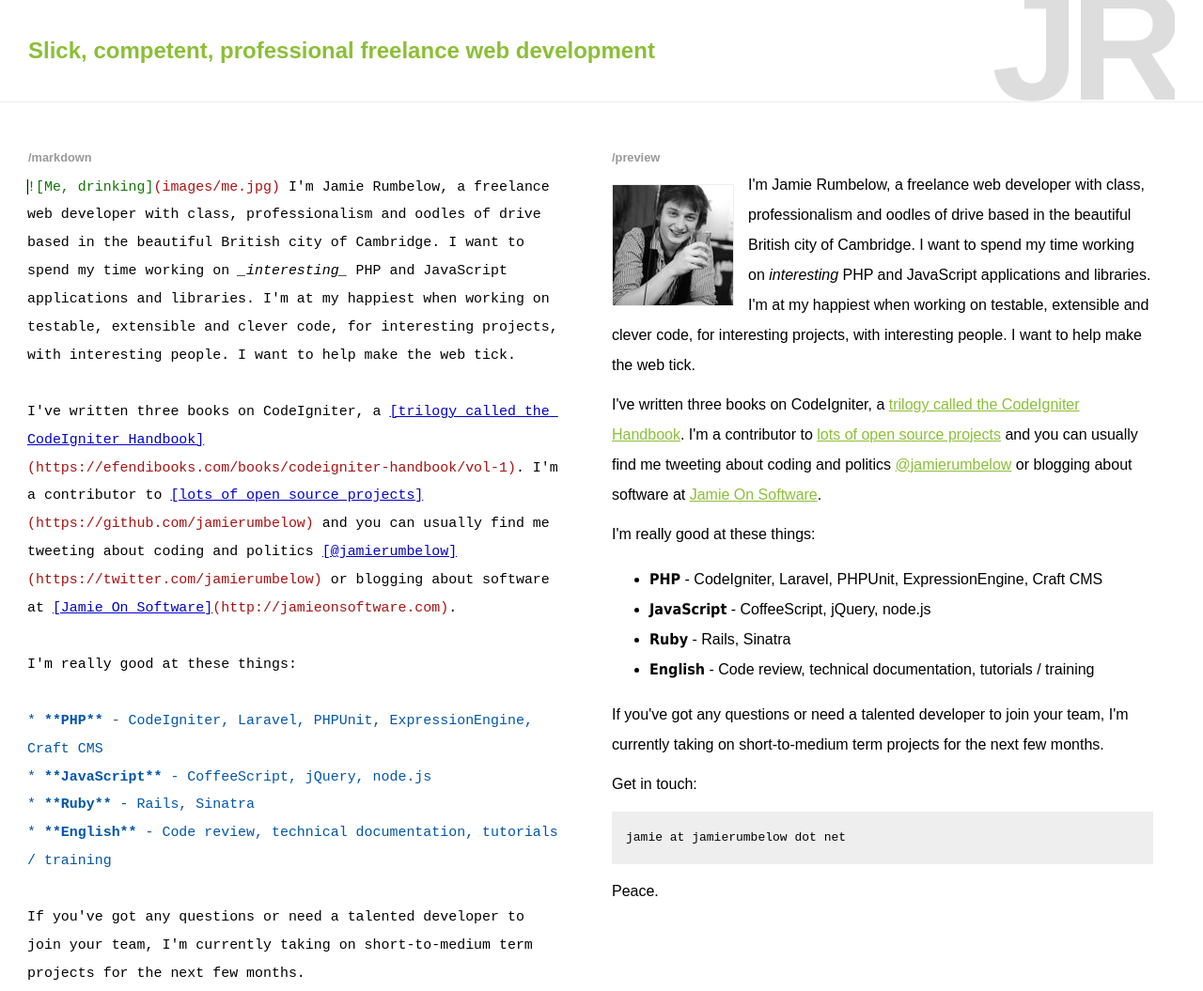
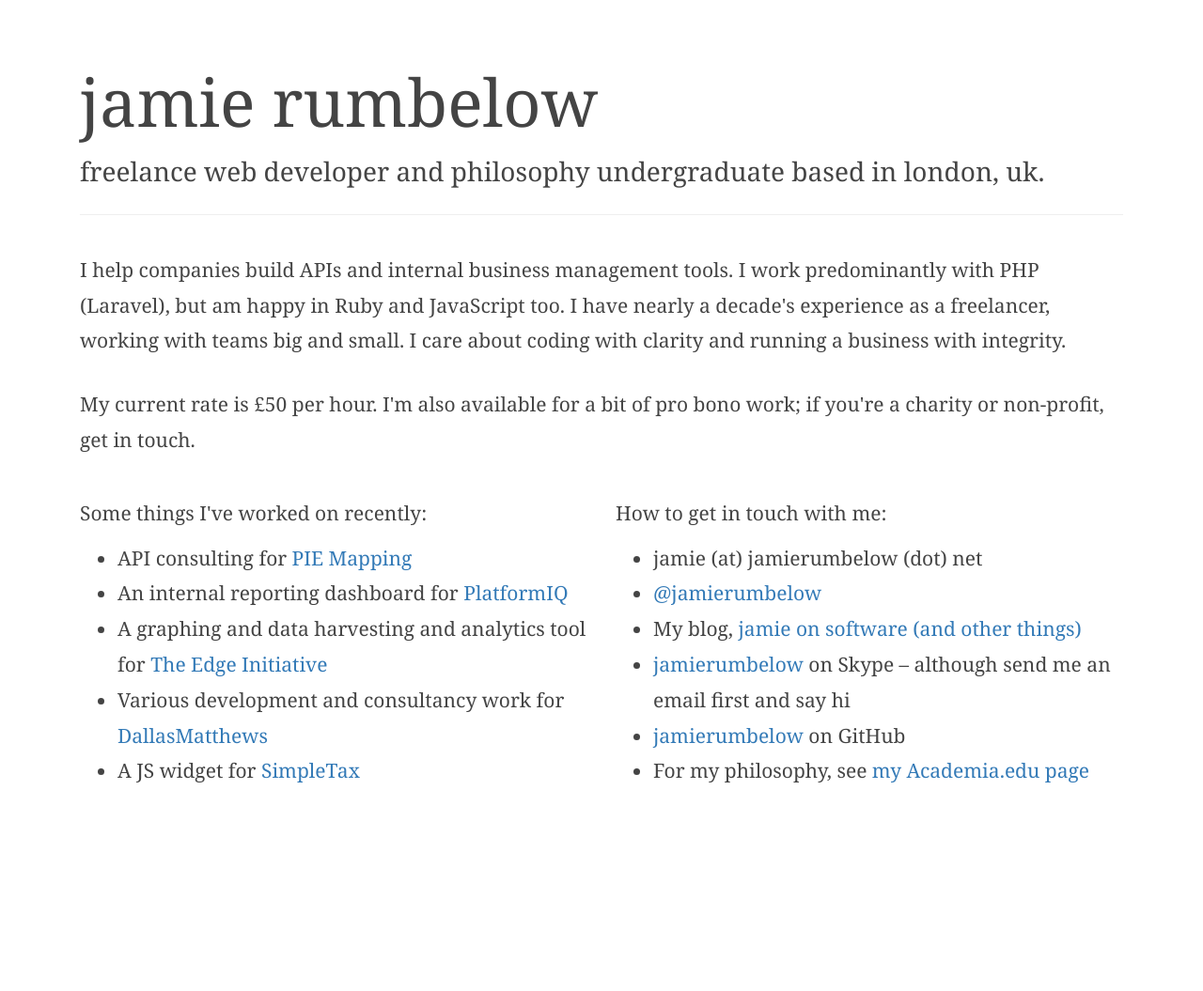
Before and after one commit to jamierumbelow/jamierumbelow.github.io, a plain HTML site: page index.html in a window 1280 px wide. Shown: the top 1055 px of the page at 94% size. After the commit the page ends 900 px from the top, so only its background shows below. Drawn offline with nearby package versions, Linux system fonts and the light colour scheme; a web font is replaced by a local one.

Commit message:
Adding new content and design

```diff
--- a/index.html
+++ b/index.html
@@ -1,92 +1,43 @@
-<!DOCTYPE html>
+<!doctype html>
 <html>
 <head>
-    <title>Freelance Web Development | Jamie Rumbelow</title>
+    <title>jamie rumbelow</title>
 
-    <link href='http://fonts.googleapis.com/css?family=Average+Sans' rel='stylesheet' type='text/css'>
-    <link rel="stylesheet" type="text/css" href="stylesheets/codemirror.css">
-    <link rel="stylesheet" type="text/css" href="stylesheets/style.css">
-
-    <script type="text/javascript" src="javascripts/jquery-2.0.1.min.js"></script>
-    <script type="text/javascript" src="javascripts/codemirror.js"></script>
-    <script type="text/javascript" src="javascripts/codemirror.markdown.js"></script>
-    <script type="text/javascript" src="javascripts/showdown-0.3.1.js"></script>
-
-    <script>
-        $(function()
-        {
-            /**
-             * Fire up a new instance of the CodeMirror editor and set the
-             * configuration values
-             */
-            var editor = CodeMirror($('#editor-wrapper').get(0),
-            {
-                value: $('#editor-content').attr('data-content'),
-                mode:  "markdown",
-                lineWrapping: true,
-                viewportMargin: Infinity,
-                autofocus: true
-            });
-
-            /**
-             * When the content of the editor changes, we want to regenerate
-             * the preview from the Markdown source
-             */
-            editor.on('change', function(instance, changeObj)
-            {
-                var src = instance.getValue(),
-                    md = new window.Showdown.converter();
-
-                $('#preview').html(md.makeHtml(src));
-
-                if (typeof changeObj.next !== "undefined")
-                {
-                    next();
-                }
-            });
-
-            /**
-             * Generate the preview instantly... @todo Move this into pre-rendered HTML below
-             */
-            var md = new window.Showdown.converter();
-
-            $('#preview').html(md.makeHtml(editor.getValue()));
-        });
-    </script>
+    <link href="http://fonts.googleapis.com/css?family=Gentium+Book+Basic" rel="stylesheet">
+    <link rel="stylesheet" href="https://maxcdn.bootstrapcdn.com/bootstrap/3.3.4/css/bootstrap.min.css">
+    <link href="stylesheets/style.css" rel="stylesheet">
 </head>
 <body>
-    <section>
-        <header>
-            <h1><a href="/" rel="home">JR</a></h1>
-            <h2>Slick, competent, professional freelance web development</h2>
-        </header>
-
-        <div id="editor-wrapper">
-            <h3>Markdown</h3>
-            <div id="editor-content" data-content="![Me, drinking](images/me.jpg) I'm Jamie Rumbelow, a freelance web developer with class, professionalism and oodles of drive based in the beautiful British city of Cambridge. I want to spend my time working on _interesting_ PHP and JavaScript applications and libraries. I'm at my happiest when working on testable, extensible and clever code, for interesting projects, with interesting people. I want to help make the web tick.
-
-I've written three books on CodeIgniter, a [trilogy called the CodeIgniter Handbook](https://efendibooks.com/books/codeigniter-handbook/vol-1). I'm a contributor to [lots of open source projects](https://github.com/jamierumbelow) and you can usually find me tweeting about coding and politics [@jamierumbelow](https://twitter.com/jamierumbelow) or blogging about software at [Jamie On Software](http://jamieonsoftware.com).
-
-I'm really good at these things:
-
-* **PHP** - CodeIgniter, Laravel, PHPUnit, ExpressionEngine, Craft CMS
-* **JavaScript** - CoffeeScript, jQuery, node.js
-* **Ruby** - Rails, Sinatra
-* **English** - Code review, technical documentation, tutorials / training
-
-If you've got any questions or need a talented developer to join your team, I'm currently taking on short-to-medium term projects for the next few months.
-
-Get in touch:
-
-    jamie at jamierumbelow dot net
-
-Peace."></div>
-        </div>
-
-        <div id="preview-wrapper">
-            <h3>Preview</h3>
-            <div id="preview"></div>
-        </div>
-    </section>
+	<div class="container">
+		<div class="col-md-12">
+			<h1>Jamie Rumbelow</h1>
+			<h2>Freelance web developer and philosophy undergraduate based in London, UK.</h2>
+		</div>
+		<div class="col-md-12">
+			<p>I help companies build APIs and internal business management tools. I work predominantly with PHP (Laravel), but am happy in Ruby and JavaScript too. I have nearly a decade's experience as a freelancer, working with teams big and small. I care about coding with clarity and running a business with integrity.</p>
+			<p>My current rate is £50 per hour. I'm also available for a bit of pro bono work; if you're a charity or non-profit, get in touch.</p>
+		</div>
+		<div class="col-md-6">
+			<p>Some things I've worked on recently:</p>
+			<ul>
+				<li>API consulting for <a href="http://piemapping.com" target="_blank">PIE Mapping</a></li>
+				<li>An internal reporting dashboard for <a href="http://www.platformiq.com/" target="_blank">PlatformIQ</a></li>
+				<li>A graphing and data harvesting and analytics tool for <a href="http://www.edgeinitiative.com/" target="_blank">The Edge Initiative</a></li>
+				<li>Various development and consultancy work for <a href="http://www.dallasmatthews.co.uk/">DallasMatthews</a></li>
+				<li>A JS widget for <a href="https://www.gosimpletax.com/">SimpleTax</a></li>
+			</ul>
+		</div>
+		<div class="col-md-6">
+			<p>How to get in touch with me:</p>
+			<ul>
+				<li>jamie (at) jamierumbelow (dot) net</li>
+				<li><a href="http://twitter.com/jamierumbelow">@jamierumbelow</a></li>
+				<li>My blog, <a href="http://jamieonsoftware.com">jamie on software (and other things)</a></li>
+				<li><a href="skype:jamierumbelow?add">jamierumbelow</a> on Skype – although send me an email first and say hi</li>
+				<li><a href="https://github.com/jamierumbelow">jamierumbelow</a> on GitHub</li>
+				<li>For my philosophy, see <a href="https://nchum.academia.edu/jamierumbelow">my Academia.edu page</a></li>
+			</ul>
+		</div>
+	</div>
 </body>
 </html>
--- a/stylesheets/codemirror.css
+++ /dev/null
@@ -1,249 +0,0 @@
-/* BASICS */
-
-.CodeMirror {
-  /* Set height, width, borders, and global font properties here */
-  font-family: monospace;
-  height: 300px;
-}
-.CodeMirror-scroll {
-  /* Set scrolling behaviour here */
-  overflow: auto;
-}
-
-/* PADDING */
-
-.CodeMirror-lines {
-  padding: 4px 0; /* Vertical padding around content */
-}
-.CodeMirror pre {
-  padding: 0 4px; /* Horizontal padding of content */
-}
-
-.CodeMirror-scrollbar-filler, .CodeMirror-gutter-filler {
-  background-color: white; /* The little square between H and V scrollbars */
-}
-
-/* GUTTER */
-
-.CodeMirror-gutters {
-  border-right: 1px solid #ddd;
-  background-color: #f7f7f7;
-  white-space: nowrap;
-}
-.CodeMirror-linenumbers {}
-.CodeMirror-linenumber {
-  padding: 0 3px 0 5px;
-  min-width: 20px;
-  text-align: right;
-  color: #999;
-}
-
-/* CURSOR */
-
-.CodeMirror div.CodeMirror-cursor {
-  border-left: 1px solid black;
-  z-index: 3;
-}
-/* Shown when moving in bi-directional text */
-.CodeMirror div.CodeMirror-secondarycursor {
-  border-left: 1px solid silver;
-}
-.CodeMirror.cm-keymap-fat-cursor div.CodeMirror-cursor {
-  width: auto;
-  border: 0;
-  background: #7e7;
-  z-index: 1;
-}
-/* Can style cursor different in overwrite (non-insert) mode */
-.CodeMirror div.CodeMirror-cursor.CodeMirror-overwrite {}
-
-.cm-tab { display: inline-block; }
-
-/* DEFAULT THEME */
-
-.cm-s-default .cm-keyword {color: #708;}
-.cm-s-default .cm-atom {color: #219;}
-.cm-s-default .cm-number {color: #164;}
-.cm-s-default .cm-def {color: #00f;}
-.cm-s-default .cm-variable {color: black;}
-.cm-s-default .cm-variable-2 {color: #05a;}
-.cm-s-default .cm-variable-3 {color: #085;}
-.cm-s-default .cm-property {color: black;}
-.cm-s-default .cm-operator {color: black;}
-.cm-s-default .cm-comment {color: #a50;}
-.cm-s-default .cm-string {color: #a11;}
-.cm-s-default .cm-string-2 {color: #f50;}
-.cm-s-default .cm-meta {color: #555;}
-.cm-s-default .cm-error {color: #f00;}
-.cm-s-default .cm-qualifier {color: #555;}
-.cm-s-default .cm-builtin {color: #30a;}
-.cm-s-default .cm-bracket {color: #997;}
-.cm-s-default .cm-tag {color: #170;}
-.cm-s-default .cm-attribute {color: #00c;}
-.cm-s-default .cm-header {color: blue;}
-.cm-s-default .cm-quote {color: #090;}
-.cm-s-default .cm-hr {color: #999;}
-.cm-s-default .cm-link {color: #00c;}
-
-.cm-negative {color: #d44;}
-.cm-positive {color: #292;}
-.cm-header, .cm-strong {font-weight: bold;}
-.cm-em {font-style: italic;}
-.cm-link {text-decoration: underline;}
-
-.cm-invalidchar {color: #f00;}
-
-div.CodeMirror span.CodeMirror-matchingbracket {color: #0f0;}
-div.CodeMirror span.CodeMirror-nonmatchingbracket {color: #f22;}
-
-/* STOP */
-
-/* The rest of this file contains styles related to the mechanics of
-   the editor. You probably shouldn't touch them. */
-
-.CodeMirror {
-  line-height: 1;
-  position: relative;
-  overflow: hidden;
-  background: white;
-  color: black;
-}
-
-.CodeMirror-scroll {
-  /* 30px is the magic margin used to hide the element's real scrollbars */
-  /* See overflow: hidden in .CodeMirror */
-  margin-bottom: -30px; margin-right: -30px;
-  padding-bottom: 30px; padding-right: 30px;
-  height: 100%;
-  outline: none; /* Prevent dragging from highlighting the element */
-  position: relative;
-}
-.CodeMirror-sizer {
-  position: relative;
-}
-
-/* The fake, visible scrollbars. Used to force redraw during scrolling
-   before actuall scrolling happens, thus preventing shaking and
-   flickering artifacts. */
-.CodeMirror-vscrollbar, .CodeMirror-hscrollbar, .CodeMirror-scrollbar-filler, .CodeMirror-gutter-filler {
-  position: absolute;
-  z-index: 6;
-  display: none;
-}
-.CodeMirror-vscrollbar {
-  right: 0; top: 0;
-  overflow-x: hidden;
-  overflow-y: scroll;
-}
-.CodeMirror-hscrollbar {
-  bottom: 0; left: 0;
-  overflow-y: hidden;
-  overflow-x: scroll;
-}
-.CodeMirror-scrollbar-filler {
-  right: 0; bottom: 0;
-}
-.CodeMirror-gutter-filler {
-  left: 0; bottom: 0;
-}
-
-.CodeMirror-gutters {
-  position: absolute; left: 0; top: 0;
-  padding-bottom: 30px;
-  z-index: 3;
-}
-.CodeMirror-gutter {
-  white-space: normal;
-  height: 100%;
-  padding-bottom: 30px;
-  margin-bottom: -32px;
-  display: inline-block;
-  /* Hack to make IE7 behave */
-  *zoom:1;
-  *display:inline;
-}
-.CodeMirror-gutter-elt {
-  position: absolute;
-  cursor: default;
-  z-index: 4;
-}
-
-.CodeMirror-lines {
-  cursor: text;
-}
-.CodeMirror pre {
-  /* Reset some styles that the rest of the page might have set */
-  -moz-border-radius: 0; -webkit-border-radius: 0; border-radius: 0;
-  border-width: 0;
-  background: transparent;
-  font-family: inherit;
-  font-size: inherit;
-  margin: 0;
-  white-space: pre;
-  word-wrap: normal;
-  line-height: inherit;
-  color: inherit;
-  z-index: 2;
-  position: relative;
-  overflow: visible;
-}
-.CodeMirror-wrap pre {
-  word-wrap: break-word;
-  white-space: pre-wrap;
-  word-break: normal;
-}
-.CodeMirror-linebackground {
-  position: absolute;
-  left: 0; right: 0; top: 0; bottom: 0;
-  z-index: 0;
-}
-
-.CodeMirror-linewidget {
-  position: relative;
-  z-index: 2;
-  overflow: auto;
-}
-
-.CodeMirror-widget {
-  display: inline-block;
-}
-
-.CodeMirror-wrap .CodeMirror-scroll {
-  overflow-x: hidden;
-}
-
-.CodeMirror-measure {
-  position: absolute;
-  width: 100%; height: 0px;
-  overflow: hidden;
-  visibility: hidden;
-}
-.CodeMirror-measure pre { position: static; }
-
-.CodeMirror div.CodeMirror-cursor {
-  position: absolute;
-  visibility: hidden;
-  border-right: none;
-  width: 0;
-}
-.CodeMirror-focused div.CodeMirror-cursor {
-  visibility: visible;
-}
-
-.CodeMirror-selected { background: #d9d9d9; }
-.CodeMirror-focused .CodeMirror-selected { background: #d7d4f0; }
-
-.cm-searching {
-  background: #ffa;
-  background: rgba(255, 255, 0, .4);
-}
-
-/* IE7 hack to prevent it from returning funny offsetTops on the spans */
-.CodeMirror span { *vertical-align: text-bottom; }
-
-@media print {
-  /* Hide the cursor when printing */
-  .CodeMirror div.CodeMirror-cursor {
-    visibility: hidden;
-  }
-}
--- a/stylesheets/style.css
+++ b/stylesheets/style.css
@@ -1,113 +1,38 @@
-body {
-  margin: 0;
-  font-family: 'Average Sans', sans-serif;
-  line-height: 2; }
+body
+{
+    font-family: 'Gentium Book Basic', Georgia, serif;
+    color: #444;
+    text-transform: lowercase;
+    padding-bottom: 50px;
+}
 
-section {
-  max-width: 1362px; }
-  section header {
+.container
+{
+    margin-top: 50px;
+}
+
+h1
+{
+    font-family: 'Gentium Book Basic', Georgia, serif;
+    font-size: 5em;
+}
+
+h2
+{
+    font-size: 2em;
     border-bottom: 1px solid #EEE;
-    padding: 30px; }
-    section header h1 {
-      float: right;
-      height: 230px;
-      overflow: hidden;
-      margin-top: -150px; }
-      section header h1 a {
-        font-family: 'Helvetica Neue';
-        font-size: 7em;
-        letter-spacing: -10px;
-        text-decoration: none;
-        color: #DDD; }
-        section header h1 a:hover {
-          color: #aaaaaa; }
-    section header h2 {
-      margin: 0;
-      color: #8bbf36;
-      font-size: 1.5em; }
-  section #editor-content {
-    display: none; }
-  section #editor-wrapper {
-    clear: both;
-    width: 45%;
-    padding: 25px;
-    float: left; }
-    section #editor-wrapper h3 {
-      margin: 0 0 0 5px;
-      text-transform: lowercase;
-      color: #999;
-      font-size: 0.8em; }
-      section #editor-wrapper h3:before {
-        content: '/'; }
-    section #editor-wrapper .CodeMirror {
-      line-height: 2;
-      font-size: 1.15em;
-      height: auto; }
-      section #editor-wrapper .CodeMirror .CodeMirror-scroll {
-        overflow-y: hidden;
-        overflow-x: auto; }
-  section #preview-wrapper {
-    width: 45%;
-    padding: 25px;
-    float: left; }
-    section #preview-wrapper h3 {
-      margin: 0;
-      text-transform: lowercase;
-      color: #999;
-      font-size: 0.8em; }
-      section #preview-wrapper h3:before {
-        content: '/'; }
-    section #preview-wrapper #preview {
-      font-size: 1em; }
-      section #preview-wrapper #preview h1, section #preview-wrapper #preview h2, section #preview-wrapper #preview h3, section #preview-wrapper #preview h4, section #preview-wrapper #preview h5, section #preview-wrapper #preview h6, section #preview-wrapper #preview p {
-        margin: 0;
-        font-size: 1em; }
-      section #preview-wrapper #preview p {
-        margin-bottom: 10px; }
-      section #preview-wrapper #preview strong {
-        font-family: 'Tahoma'; }
-      section #preview-wrapper #preview a {
-        color: #8bbf36; }
-      section #preview-wrapper #preview a:hover {
-        text-decoration: none; }
-      section #preview-wrapper #preview img {
-        margin: 15px 15px 15px 0;
-        float: left;
-        border: 1px solid #EEE; }
-      section #preview-wrapper #preview pre {
-        background: #EEE;
-        padding: 15px; }
+    padding-bottom: 30px;
+}
 
-@media only screen and (max-width: 1024px) {
-  section header {
-    overflow: auto;
-    padding-bottom: 0; }
-    section header h1 {
-      height: auto;
-      text-align: center;
-      margin: -50px 0 0 0;
-      line-height: 0.7;
-      float: right; }
-    section header h2 {
-      font-size: 1.3em;
-      text-align: center;
-      float: left; }
-  section #editor-wrapper {
-    padding: 25px 0 25px 25px; } }
-@media only screen and (max-width: 768px) {
-  section header h1 {
-    float: none;
-    height: auto;
-    text-align: center;
-    margin-top: 0;
-    line-height: 0.8; }
-  section header h2 {
-    float: none;
-    font-size: 1.3em;
-    text-align: center;
-    line-height: 1.5;
-    padding: 15px 0; }
-  section #editor-wrapper {
-    display: none; }
-  section #preview-wrapper {
-    width: auto; } }
+p, ul
+{
+    font-size: 1.5em;
+    font-weight: normal;
+    text-transform: none;
+    line-height: 1.8;
+}
+
+p
+{
+    margin-top: 30px;
+}
--- a/stylesheets/style.scss
+++ /dev/null
@@ -1,159 +0,0 @@
-body
-{
-    margin: 0;
-    font-family: 'Average Sans', sans-serif;
-    line-height: 2;
-}
-
-section
-{
-    max-width: 1362px;
-
-    header
-    {
-        border-bottom: 1px solid #EEE;
-        padding: 30px;
-
-        h1
-        {
-            float: right;
-
-            height: 230px;
-            overflow: hidden;
-
-            margin-top: -150px;
-
-            a
-            {
-                font-family: 'Helvetica Neue';
-                font-size: 7em;
-                letter-spacing: -10px;
-
-                text-decoration: none;
-                color: #DDD;
-
-                &:hover
-                {
-                    color: darken(#DDD, 20%);
-                }
-            }
-        }
-
-        h2
-        {
-            margin: 0;
-            color: #8bbf36;
-            font-size: 1.5em;
-        }
-    }
-
-    #editor-content
-    {
-        display: none;
-    }
-
-    #editor-wrapper
-    {
-        clear: both;
-        width: 45%;
-        padding: 25px;
-        float: left;
-
-        h3
-        {
-            margin: 0 0 0 5px;
-            text-transform: lowercase;
-            color: #999;
-            font-size: 0.8em;
-
-            &:before { content: '/'; }
-        }
-
-        .CodeMirror
-        {
-            line-height: 2;
-            font-size: 1.15em;
-            height: auto;
-
-            .CodeMirror-scroll
-            {
-                overflow-y: hidden;
-                overflow-x: auto;
-            }
-        }
-    }
-
-    #preview-wrapper
-    {
-        width: 45%;
-        padding: 25px;
-        float: left;
-
-        h3
-        {
-            margin: 0;
-            text-transform: lowercase;
-            color: #999;
-            font-size: 0.8em;
-
-            &:before { content: '/'; }
-        }
-
-        #preview
-        {
-            font-size: 1em;
-
-            h1, h2, h3, h4, h5, h6, p { margin: 0; font-size: 1em; }
-            p { margin-bottom: 10px; }
-            strong { font-family: 'Tahoma'; }
-            a { color: #8bbf36; }
-            a:hover { text-decoration: none; }
-            img { margin: 15px 15px 15px 0; float: left; border: 1px solid #EEE; }
-            pre { background: #EEE; padding: 15px; }
-        }
-    }
-}
-
-@media only screen
-and (max-width : 1024px)
-{
-    section
-    {
-        header
-        {
-            overflow: auto;
-            padding-bottom: 0;
-
-            h1 { height: auto; text-align: center; margin: -50px 0 0 0; line-height: 0.7; float: right; }
-            h2 { font-size: 1.3em; text-align: center; float: left; }
-        }
-
-        #editor-wrapper
-        {
-            padding: 25px 0 25px 25px;
-        }
-    }
-}
-
-@media only screen
-and (max-width : 768px)
-{
-    section
-    {
-        header
-        {
-            h1 { float: none; height: auto; text-align: center; margin-top: 0; line-height: 0.8; }
-            h2 { float: none; font-size: 1.3em; text-align: center; line-height: 1.5; padding: 15px 0; }
-        }
-
-        #editor-wrapper
-        {
-            display: none;
-        }
-
-        #preview-wrapper
-        {
-            width: auto;
-        }
-    }
-}
```
